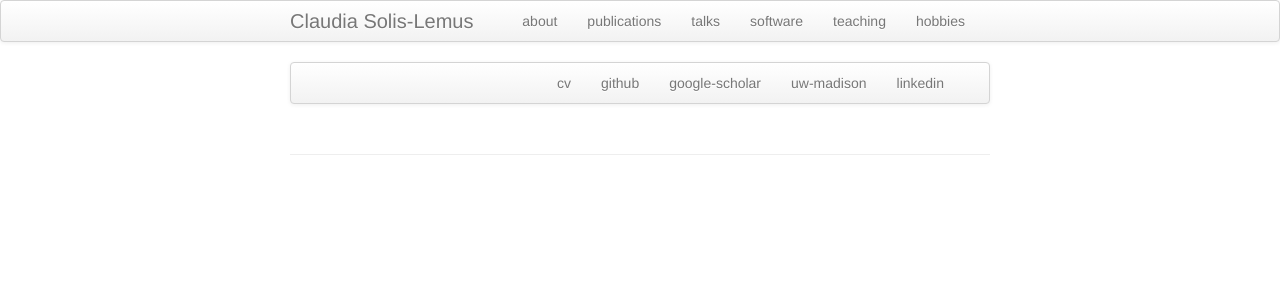
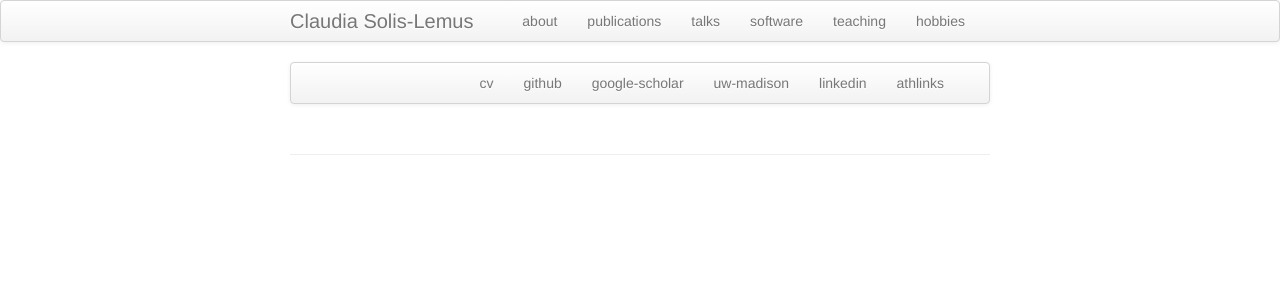
Before and after one commit to crsl4/crsl4.github.io, a Jekyll site: the page built from index.md, in a window 1280 px wide. Shown: the top 300 px of the page. Built offline with Jekyll 4.4.1, drawn with Linux system fonts in a browser that asks for light colours.

Commit message:
added athlinks to index

```diff
--- a/index.md
+++ b/index.md
@@ -12,6 +12,7 @@ description: Claudia Sol&iacute;s-Lemus is postdoc at University of Wisconsin -
           <li><a href="https://scholar.google.com/citations?user=GrUypj8AAAAJ&hl=en&oi=ao">google-scholar</a></li>
           <li><a href="http://pages.stat.wisc.edu/~claudia/">uw-madison</a></li>
           <li><a href="https://www.linkedin.com/in/claudia-solis-lemus-b64069122">linkedin</a></li>
+          <li><a href="https://www.athlinks.com/athletes/267606489">athlinks</a></li>
       </ul>
   </div>
 </div>
```
